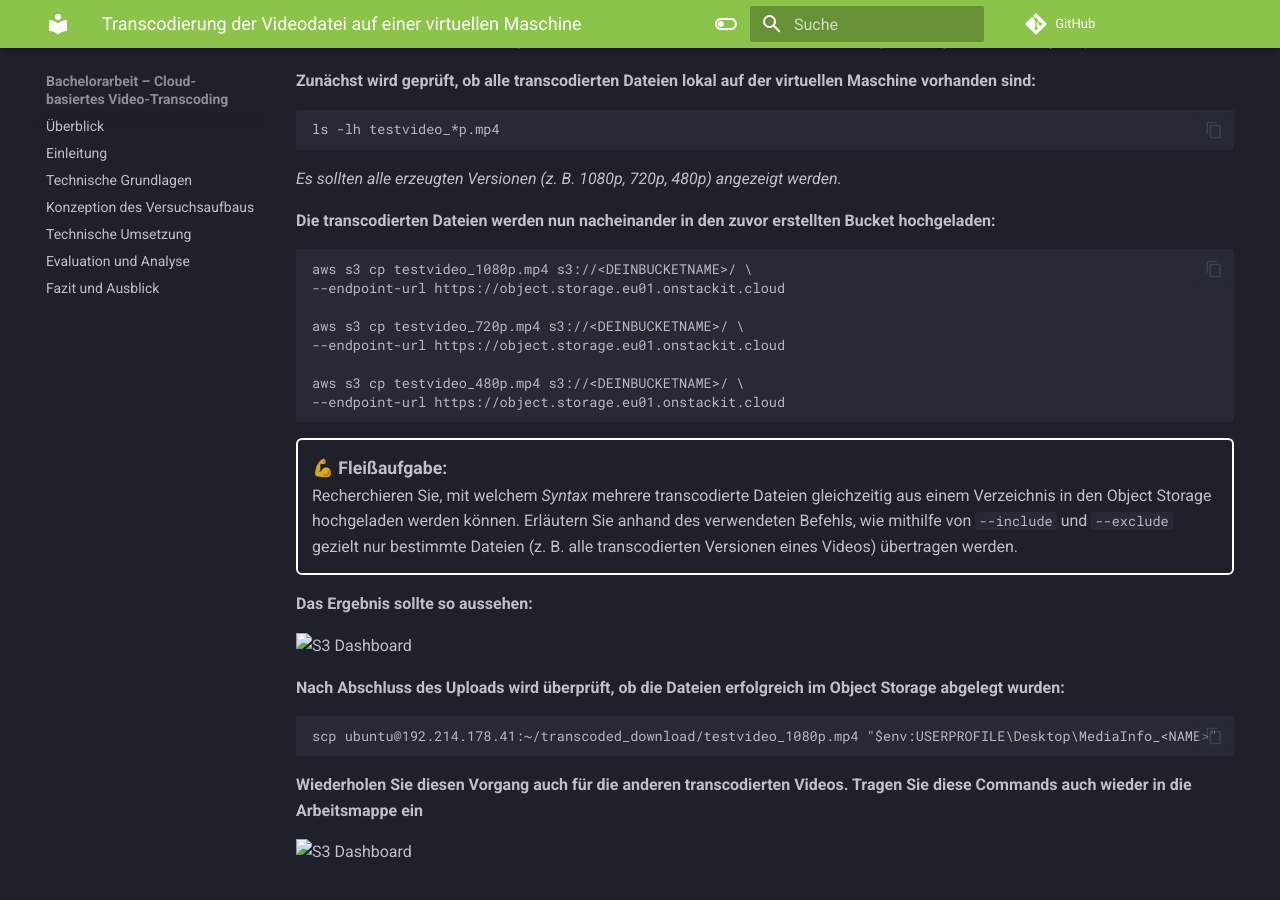
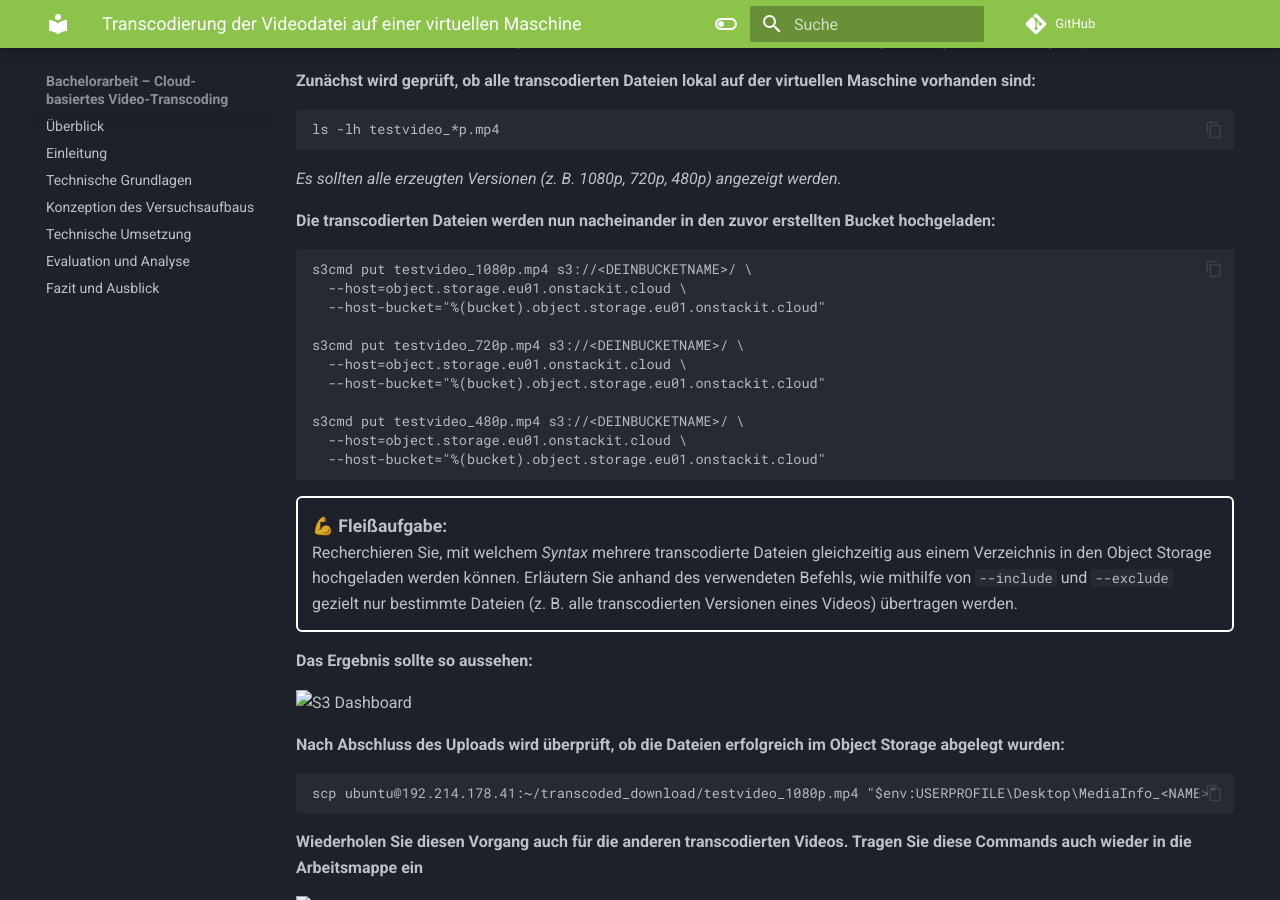
Before and after one commit to LimaLima2670/StackItPraktikumThesis, an MkDocs documentation site: the page built from docs/Versuch1/04-ffmpegtranscode.md, in a window 1280 px wide and 900 px high, scrolled down 8357 px. Built offline with MkDocs 1.6.1 and Material for MkDocs 9.7.7, drawn with Linux system fonts in a browser that asks for light colours; comment, search, counter and statistics services are not loaded.

Commit message:
Update 04-ffmpegtranscode.md

````diff
--- a/docs/Versuch1/04-ffmpegtranscode.md
+++ b/docs/Versuch1/04-ffmpegtranscode.md
@@ -432,14 +432,17 @@ ls -lh testvideo_*p.mp4
 **Die transcodierten Dateien werden nun nacheinander in den zuvor erstellten Bucket hochgeladen:**
 
 ```bash
-aws s3 cp testvideo_1080p.mp4 s3://<DEINBUCKETNAME>/ \
---endpoint-url https://object.storage.eu01.onstackit.cloud
+s3cmd put testvideo_1080p.mp4 s3://<DEINBUCKETNAME>/ \
+  --host=object.storage.eu01.onstackit.cloud \
+  --host-bucket="%(bucket).object.storage.eu01.onstackit.cloud"
 
-aws s3 cp testvideo_720p.mp4 s3://<DEINBUCKETNAME>/ \
---endpoint-url https://object.storage.eu01.onstackit.cloud
+s3cmd put testvideo_720p.mp4 s3://<DEINBUCKETNAME>/ \
+  --host=object.storage.eu01.onstackit.cloud \
+  --host-bucket="%(bucket).object.storage.eu01.onstackit.cloud"
 
-aws s3 cp testvideo_480p.mp4 s3://<DEINBUCKETNAME>/ \
---endpoint-url https://object.storage.eu01.onstackit.cloud
+s3cmd put testvideo_480p.mp4 s3://<DEINBUCKETNAME>/ \
+  --host=object.storage.eu01.onstackit.cloud \
+  --host-bucket="%(bucket).object.storage.eu01.onstackit.cloud"
 ```
 
 <div style="
````
